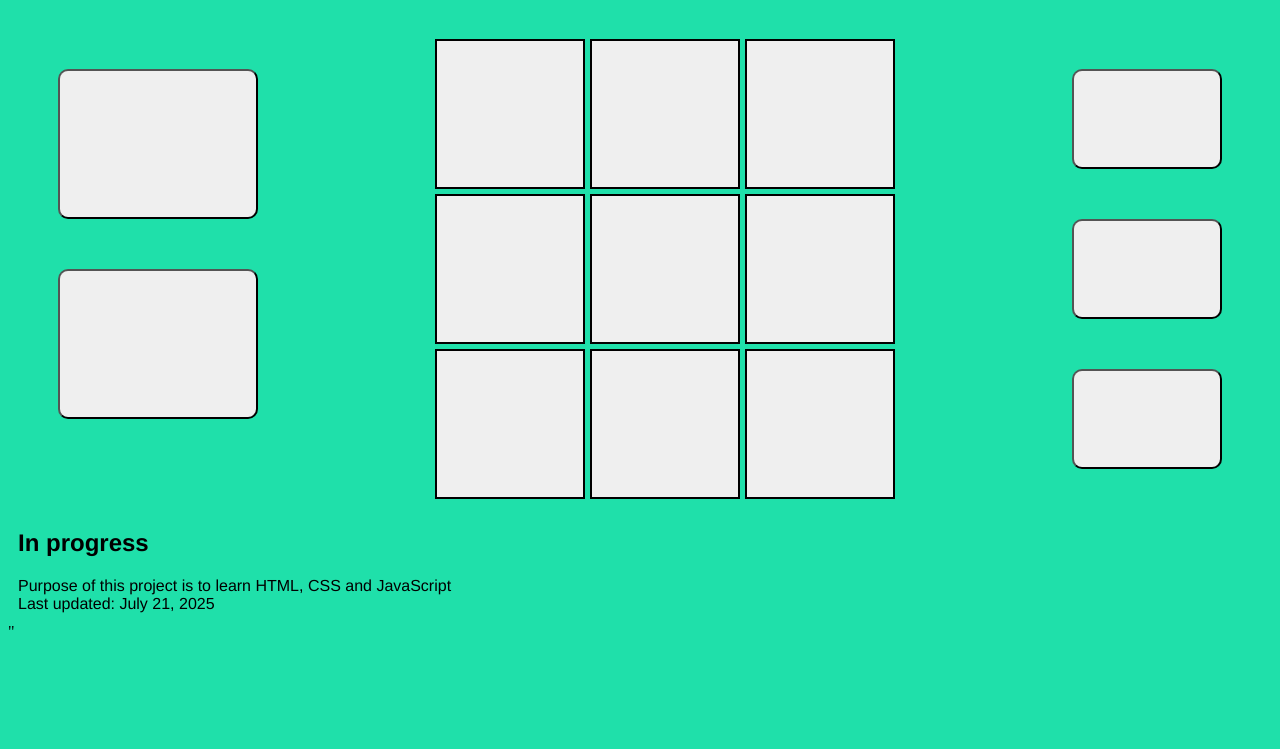
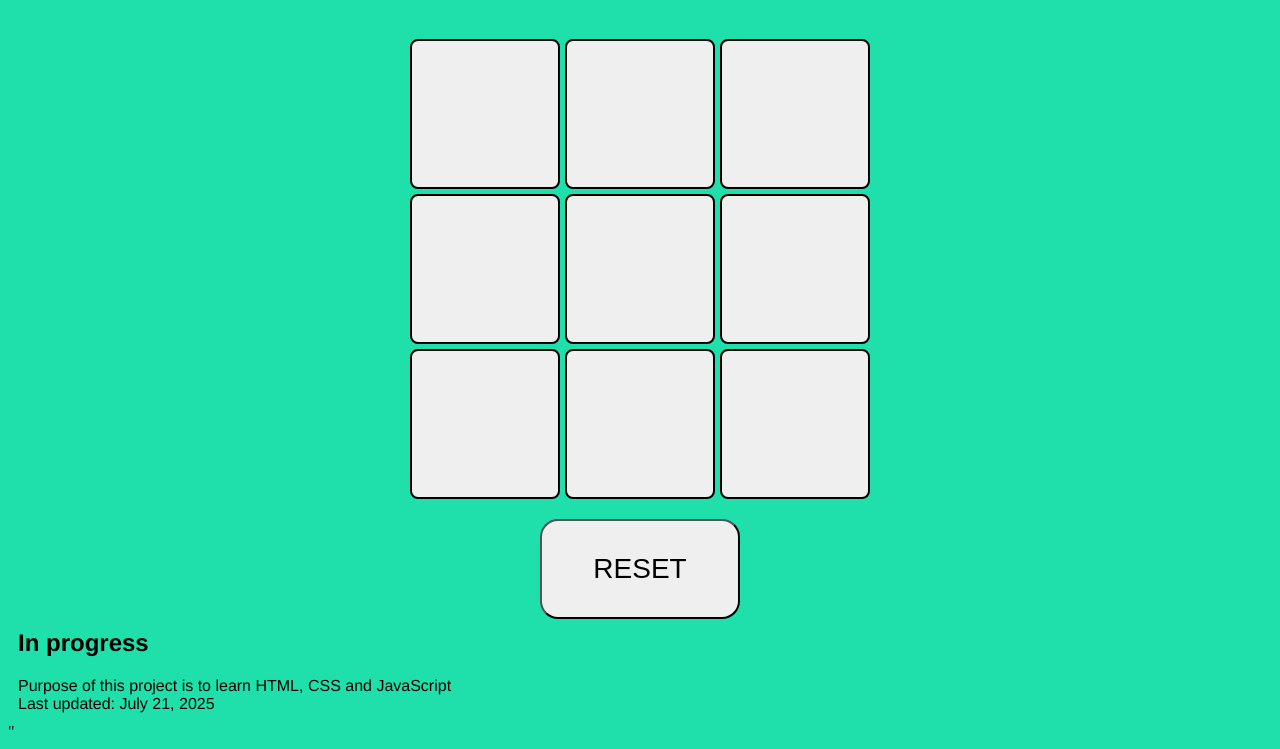
Before and after one commit to ThomasSKoe/tic-tac-toe, a plain HTML site: page index.html in a window 1280 px wide. Shown: the part 61-810 px from the top of the page. Drawn offline with Linux system fonts and the light colour scheme.

Commit message:
reset button

```diff
--- a/index.html
+++ b/index.html
@@ -11,36 +11,25 @@
 
   <div id="game">
 
-      <div id="leftSide">
-        <button class="leftBoard" id="xScore"></button>
-        <button class="leftBoard" id="oScore"></button>
-        </div>
-
-
-
 
       <div id="gameBoard">
-        <button class="square" data-clicked="false" data-val="null" id="s1"></button>
-        <button class="square" data-clicked="false" data-val="null" id="s2"></button>
-        <button class="square" data-clicked="false" data-val="null" id="s3"></button>
-        <button class="square" data-clicked="false" data-val="null" id="s4"></button>
-        <button class="square" data-clicked="false" data-val="null" id="s5"></button>
-        <button class="square" data-clicked="false" data-val="null" id="s6"></button>
-        <button class="square" data-clicked="false" data-val="null" id="s7"></button>
-        <button class="square" data-clicked="false" data-val="null" id="s8"></button>
-        <button class="square" data-clicked="false" data-val="null" id="s9"></button>
+        <button class="square" data-clicked="false" data-val="null" id="0"></button>
+        <button class="square" data-clicked="false" data-val="null" id="1"></button>
+        <button class="square" data-clicked="false" data-val="null" id="2"></button>
+        <button class="square" data-clicked="false" data-val="null" id="3"></button>
+        <button class="square" data-clicked="false" data-val="null" id="4"></button>
+        <button class="square" data-clicked="false" data-val="null" id="5"></button>
+        <button class="square" data-clicked="false" data-val="null" id="6"></button>
+        <button class="square" data-clicked="false" data-val="null" id="7"></button>
+        <button class="square" data-clicked="false" data-val="null" id="8"></button>
       </div>
-
-       <div id="rightSide">
-        <button class="rightBoard" id="tmep1"></button>
-        <button class="rightBoard" id="temp2"></button>
-        <button class="rightBoard" id="temp3"></button>
 
       </div>
 
-    </div>
+  <div id="resetButton">
+    <button class= "button">RESET</button>
 
-
+  </div>
 
 
   <div class="disclaimer">
--- a/script.js
+++ b/script.js
@@ -1,5 +1,8 @@
 //tracks the current players score
 let currentPlayer = 1;
+
+//counts how many moves theres been
+let moveCount = 0;
 
 // list of squares
 const squares = document.querySelectorAll('.square');
@@ -7,38 +10,99 @@ const squares = document.querySelectorAll('.square');
 //set background
 document.body.style.backgroundColor = "#1fe0aa";
 
+let boxList = Array(9).fill(null);
+
+const winPatterns = [
+    [0, 1, 2],
+    [0, 3, 6],
+    [0, 4, 8],
+    [1, 4, 7],
+    [2, 5, 8],
+    [2, 4, 6],
+    [3, 4, 5],
+    [6, 7, 8]
+];
+
 
 //for every square
 squares.forEach(square => {
 
     square.addEventListener('click', function (event) {
 
+        //id of the current square
+        const id = event.target.id;
+        const parsedId = parseInt(id);
+
+
 
         //if the thing hasnt been clicked
         if (event.target.dataset.clicked == "false") {
             if(currentPlayer == 1) {
-                // event.target.style.backgroundColor = "red";
                 event.target.textContent = "O";
                 event.target.style.color = "blue";
                 event.target.dataset.val = "1";
                 document.body.style.backgroundColor = "#f54245";
+                currentPlayer = 2;
 
-                currentPlayer = 2;
+                boxList[parsedId] = "1";
+
+                moveCount++;
             } else {
-                // event.target.style.backgroundColor = "blue";
                 event.target.textContent = "X";
                 event.target.style.color = "Red";
                 event.target.dataset.val = "2";
                 document.body.style.backgroundColor = "#42b3f5";
+                currentPlayer = 1;
 
-                currentPlayer = 1;
+                boxList[parsedId] = "2";
+
+                moveCount++;
             }
         }
 
         event.target.dataset.clicked = "true";
-        console.log("You clicked:", event.target.id);
-        console.log(event.target.dataset.val);
+        checkWinner(squares);
+    });
+
+});
+
+function checkWinner(squares) {
+
+    for(let winPat of winPatterns) {
+         let box1 = boxList[winPat[0]];
+         let box2 = boxList[winPat[1]];
+         let box3 = boxList[winPat[2]];
+
+         //make sure all of the squares are filled
+        if(box1 !== null && box2 !== null && box3 !== null) {
+
+            //if they are equal to each other
+            if(box1 == box2 && box2 == box3) {
+                console.log("winner");
+            }
+        }
+
+    }
+
+
+};
+
+function reset() {
+    boxList = Array(9).fill(null);
+    document.body.style.backgroundColor = "#1fe0aa";
+
+
+    squares.forEach(square => {
+        square.textContent = "";
+        square.dataset.clicked = "false";
 
     });
 
+};
+
+const resetButton = document.querySelector(".button");
+
+resetButton.addEventListener('click', function (event) {
+    console.log("clicked");
+    reset();
 });
--- a/style.css
+++ b/style.css
@@ -18,14 +18,7 @@
     gap: 20px;
 }
 
-.board, .square {
-    width: 50%;
-}
 
-.board {
-    width: 60px;
-    height: 60px;
-}
 
 .square {
     display: flex;
@@ -40,6 +33,7 @@
     justify-content: center;
     align-items: center;
     font-weight: bold;
+    border-radius: 8px;
 
 }
 
@@ -48,6 +42,21 @@ h1 {
     text-align: center;
     text-transform: uppercase;
     font-weight: Bold;
+}
+
+#resetButton {
+    display: flex;
+    justify-content: center;
+}
+
+.button {
+    height: 100px;
+    width: 200px;
+    border-radius: 18px;
+    font-family: American Typewriter, sans-serif;
+    font-size: 1.75rem;
+    text-transform: uppercase;
+
 }
 
 .disclaimer {
@@ -66,35 +75,3 @@ h1 {
     font-size: 1rem;
 
 }
-
-#Scoreboard {
-
-    display: flex;
-    justify-content: space-between;
-
-}
-
-
-.leftBoard {
-    display: flex;
-    width: 200px;
-    height: 150px;
-    font-size: 1.5rem;
-    font-weight: bold;
-    text-align: center;
-    flex-direction: column;
-    margin: 50px;
-    border-radius: 10px;
-}
-
-.rightBoard {
-    display: flex;
-    width: 150px;
-    margin: 50px;
-    height: 100px;
-    font-size: 1.5rem;
-    font-weight: bold;
-    text-align: center;
-    flex-direction: column;
-    border-radius: 10px;
-}
```
